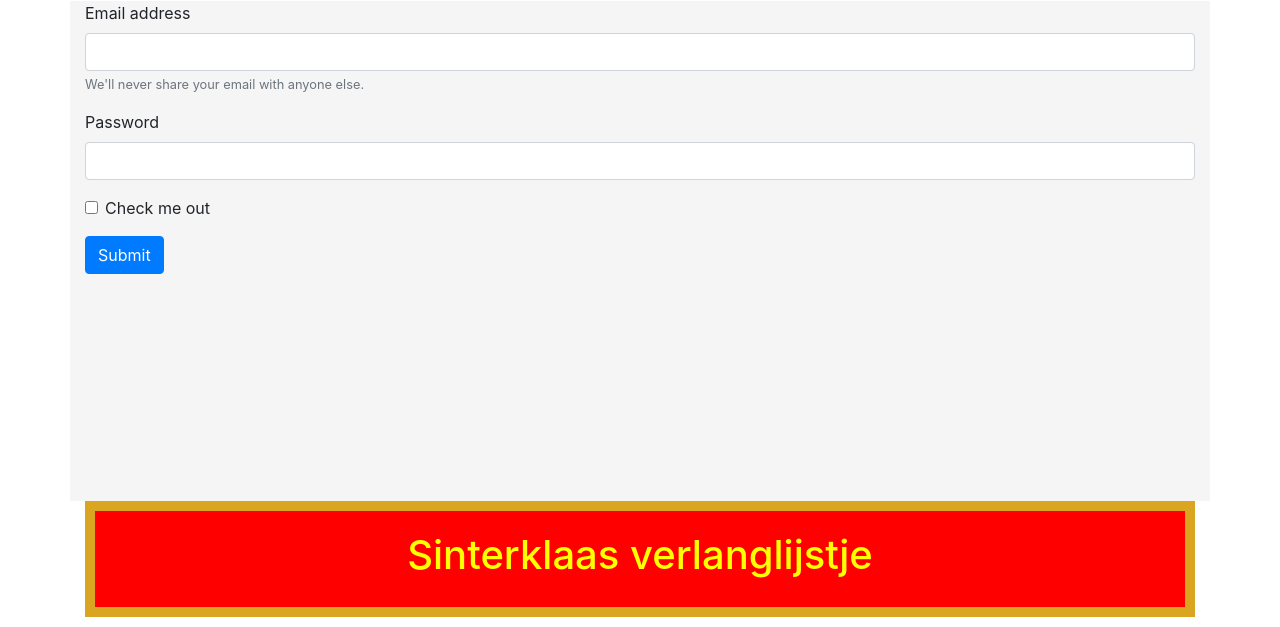
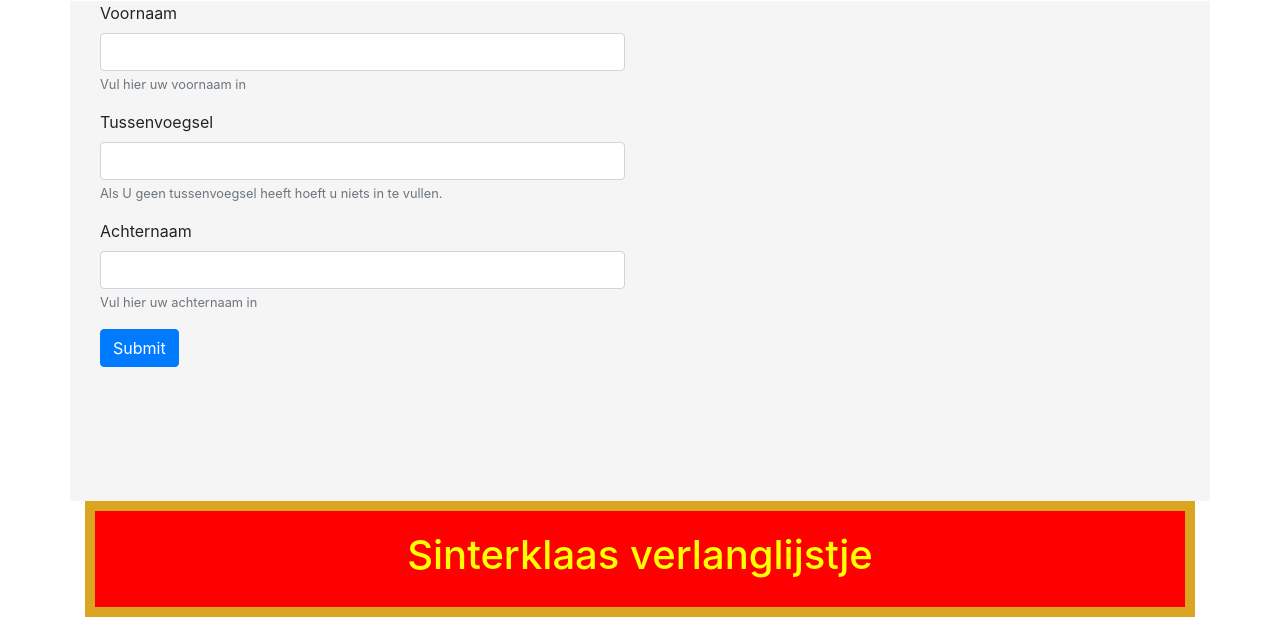
Before and after one commit to JMVD99/Blok-2, a PHP site: page /index.php?content=Gebruikers in a window 1280 px wide. Shown: the part 173-800 px from the top of the page. Run offline with PHP 8.4, Linux system fonts and the light colour scheme.

Commit message:
Versie 1.1.5

```diff
--- a/CSS/style.css
+++ b/CSS/style.css
@@ -20,8 +20,3 @@ img {
     width: 90%;
     padding: 10px;
 }
-
-.col-6 {
-    padding: 20px;
-    font-family: 'Permanent Marker', cursive;
-}
--- a/Gebruikers.php
+++ b/Gebruikers.php
@@ -1,16 +1,21 @@
+<div class="col-6">
     <form>
         <div class="form-group">
-    <label for="exampleInputEmail1">Email address</label>
-    <input type="email" class="form-control" id="exampleInputEmail1" aria-describedby="emailHelp">
-    <small id="emailHelp" class="form-text text-muted">We'll never share your email with anyone else.</small>
+            <label for="Firstname">Voornaam</label>
+            <input type="text" class="form-control" id="firstname" aria-describedby="firstnameHelp" name="firstname">
+            <small id="emailHelp" class="form-text text-muted">Vul hier uw voornaam in</small>
         </div>
         <div class="form-group">
-    <label for="exampleInputPassword1">Password</label>
-    <input type="password" class="form-control" id="exampleInputPassword1">
+            <label for="Tussenvoegsel">Tussenvoegsel</label>
+            <input type="text" class="form-control" id="infix" aria-describedby="infixHelp" name="infix">
+            <small id="emailHelp" class="form-text text-muted">Als U geen tussenvoegsel heeft hoeft u niets in te
+                vullen.</small>
         </div>
-  <div class="form-group form-check">
-    <input type="checkbox" class="form-check-input" id="exampleCheck1">
-    <label class="form-check-label" for="exampleCheck1">Check me out</label>
+        <div class="form-group">
+            <label for="Lastname">Achternaam</label>
+            <input type="text" class="form-control" id="lastname" aria-describedby="lastnameHelp" name="lastname">
+            <small id="emailHelp" class="form-text text-muted">Vul hier uw achternaam in</small>
         </div>
         <button type="submit" class="btn btn-primary">Submit</button>
     </form>
+</div>
--- a/home.php
+++ b/home.php
@@ -1,5 +1,5 @@
 <div class="row">
-    <div class="col-6">
+<div class="col-6" id="Home">
     <img src="./IMG/Kado.jpg">
 </div>
 <div class="col-6">
@@ -8,3 +8,4 @@
         <p>De beste plaats voor Verlanglijstjes</p>
         <p>Sinds 2019</p>
     </h1>
+</div>
```
Lines whose indentation alone changed are shown as unchanged.
